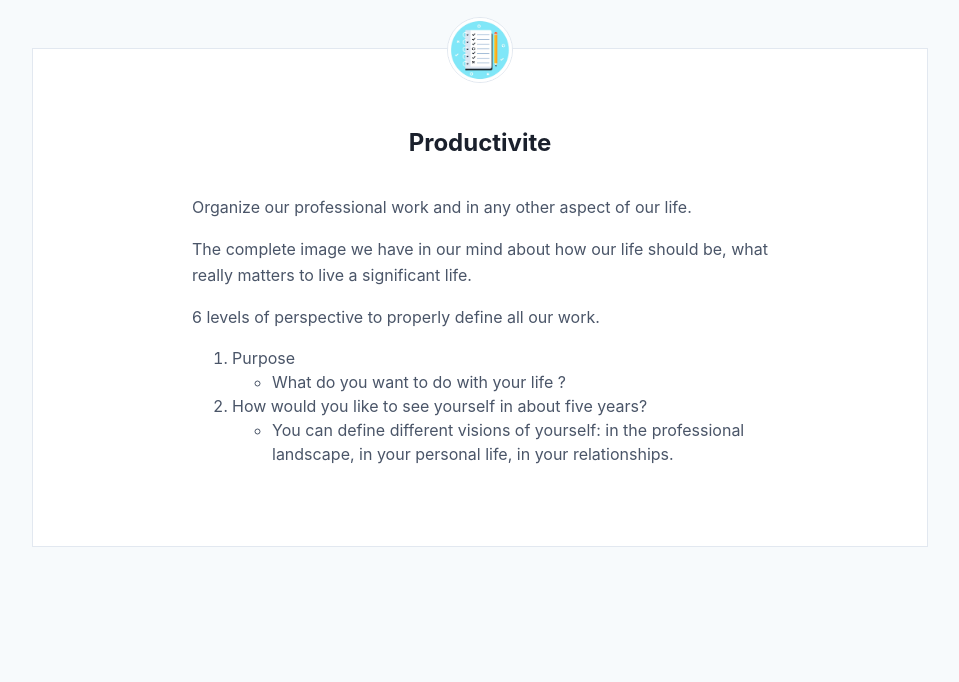
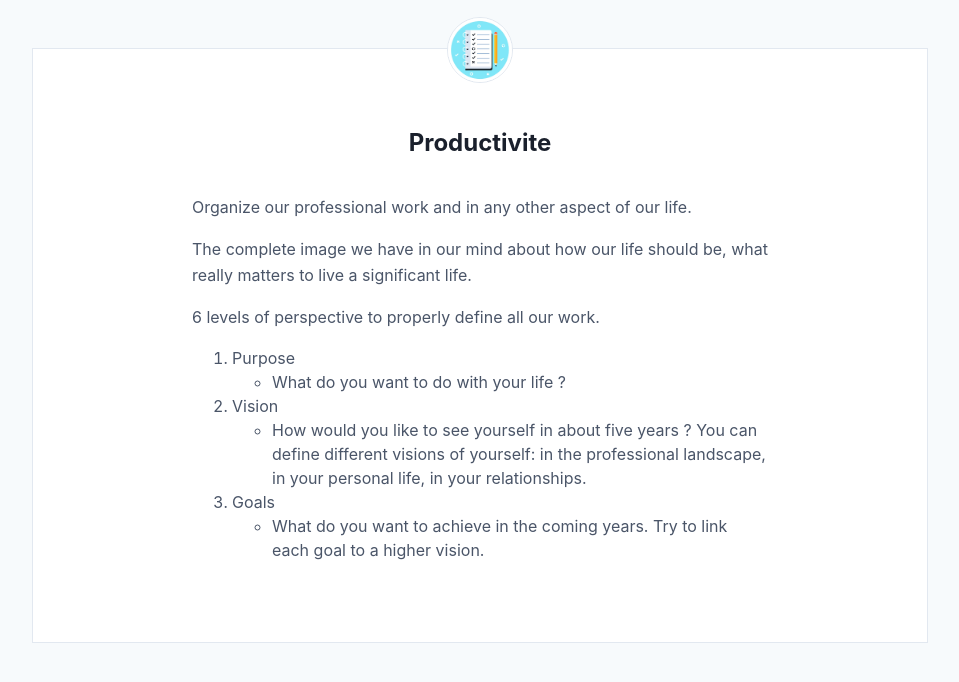
Before and after one commit to greglejeune/blog, a Jekyll site: the page built from _posts/2020-02-29-productivity.md, in a window 1280 px wide. Shown: the top 682 px of the page, without its empty margins (160-1119 px from the left). Built offline with Jekyll 4.4.1, drawn with Linux system fonts in a browser that asks for light colours.

Commit message:
Update 2020-02-29-productivity.md

```diff
--- a/_posts/2020-02-29-productivity.md
+++ b/_posts/2020-02-29-productivity.md
@@ -21,10 +21,16 @@ categories: gdp
     <ul>
       <li>What do you want to do with your life ?</li>
     </ul>
-    <li>How would you like to see yourself in about five years?</li>
+    <li>Vision</li>
     <ul>
       <li>
-        You can define different visions of yourself: in the professional landscape, in your personal life, in your relationships.
+        How would you like to see yourself in about five years ? You can define different visions of yourself: in the professional landscape, in your personal life, in your relationships.
+      </li>
+    </ul>
+    <li>Goals</li>
+    <ul>
+      <li>
+        What do you want to achieve in the coming years. Try to link each goal to a higher vision.
       </li>
     </ul>
   </ol>
```
